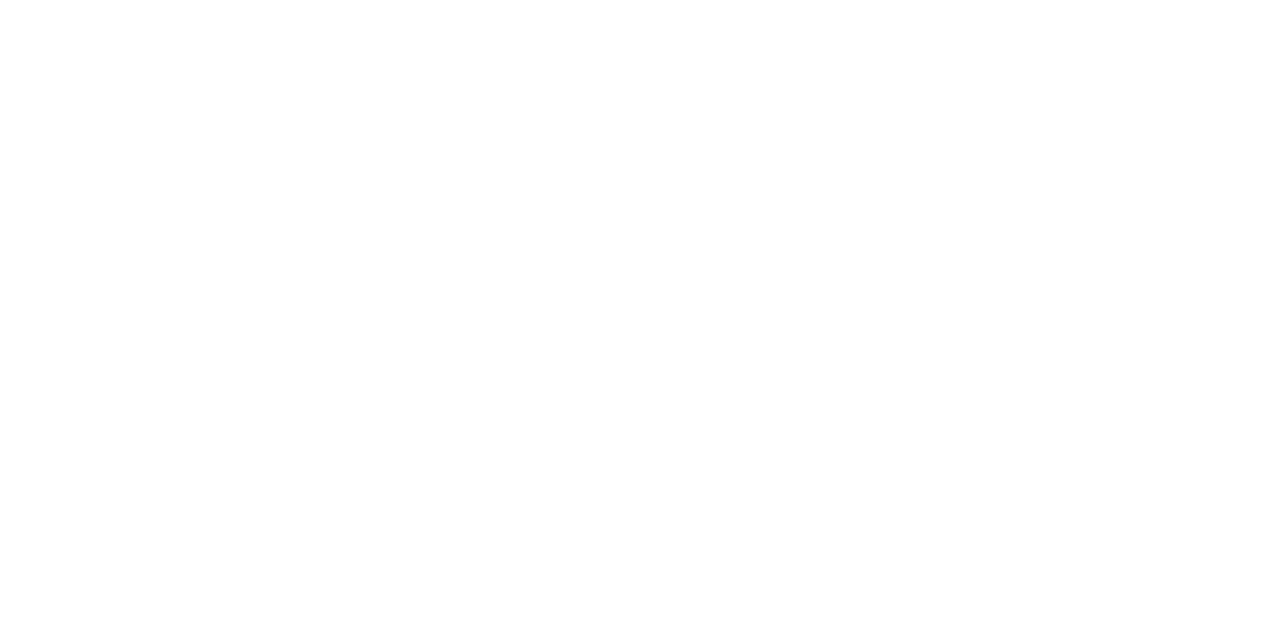
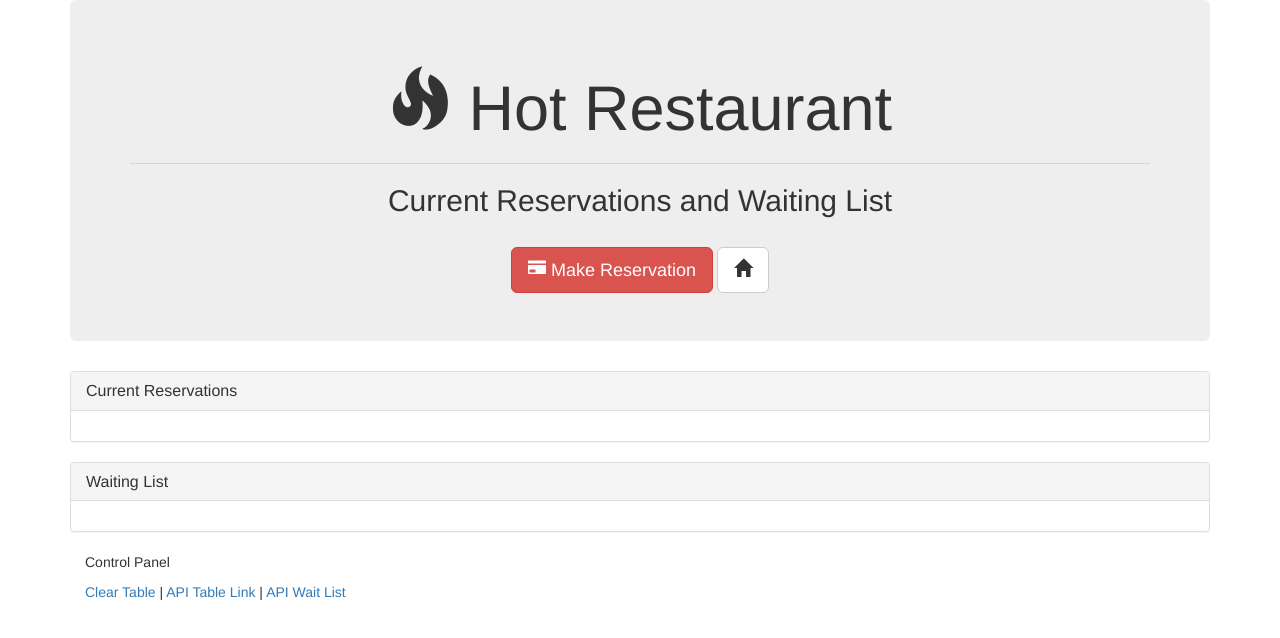
Before and after one commit to mmeganshaw/hot-restaurant, a website: page table.html in a window 1280 px wide. Drawn offline with nearby package versions, Linux system fonts and the light colour scheme.

Commit message:
commiting some more... crimes

```diff
--- a/table.html
+++ b/table.html
@@ -0,0 +1,80 @@
+<!DOCTYPE html>
+<html lang="en">
+
+<head>
+    <meta charset="UTF-8">
+    <title>Tables Page</title>
+
+    <!-- Latest compiled and minified CSS & JS -->
+    <link rel="stylesheet" href="https://maxcdn.bootstrapcdn.com/bootstrap/3.3.6/css/bootstrap.min.css" integrity="sha384-1q8mTJOASx8j1Au+a5WDVnPi2lkFfwwEAa8hDDdjZlpLegxhjVME1fgjWPGmkzs7"
+        crossorigin="anonymous">
+    <script src="https://code.jquery.com/jquery.js"></script>
+    <script src="https://maxcdn.bootstrapcdn.com/bootstrap/3.3.6/js/bootstrap.min.js" integrity="sha384-0mSbJDEHialfmuBBQP6A4Qrprq5OVfW37PRR3j5ELqxss1yVqOtnepnHVP9aJ7xS"
+        crossorigin="anonymous"></script>
+
+</head>
+
+<body>
+
+    <div class="container">
+
+        <div class="jumbotron">
+            <h1 class="text-center">
+                <span class="glyphicon glyphicon-fire"></span> Hot Restaurant</h1>
+            <hr>
+            <h2 class="text-center">Current Reservations and Waiting List</h2>
+            <br>
+
+            <div class="text-center">
+                <a href="/reservations">
+                    <button type="button" class="btn btn-lg btn-danger">
+                        <span class="glyphicon glyphicon-credit-card"></span> Make Reservation</button>
+                </a>
+                <a href="/">
+                    <button type="button" class="btn btn-lg btn-default">
+                        <span class="glyphicon glyphicon-home"></span>
+                    </button>
+                </a>
+            </div>
+        </div>
+
+        <div class="row">
+            <div class="col-lg-12">
+
+                <!-- Current Tables in Use -->
+                <div class="panel panel-default">
+                    <div class="panel-heading">
+                        <h4 class="panel-title">Current Reservations</h4>
+                    </div>
+                    <div class="panel-body" id="tableSection">
+                    </div>
+                </div>
+
+                <!-- Waiting List Panel -->
+                <div class="panel panel-default">
+                    <div class="panel-heading">
+                        <h4 class="panel-title">Waiting List</h4>
+                    </div>
+                    <div class="panel-body" id="waitlistSection">
+                    </div>
+                </div>
+            </div>
+        </div>
+
+
+        <footer class="footer">
+            <div class="container">
+                <p>Control Panel</p>
+                <p>
+                    <a href="#" id="clear">Clear Table</a> |
+                    <a href="/api/tables">API Table Link</a> |
+                    <a href="/api/waitlist">API Wait List</a>
+                </p>
+            </div>
+        </footer>
+
+    </div>
+
+</body>
+
+</html>
```
Also changed, not shown: reservation.html (+2 -2 lines), server.js (+50 -5 lines).
